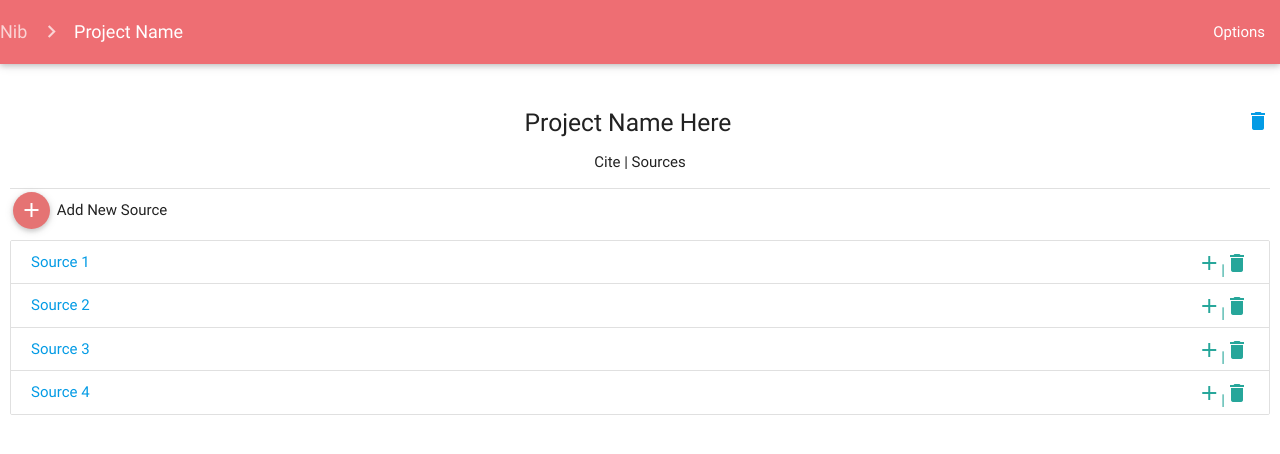
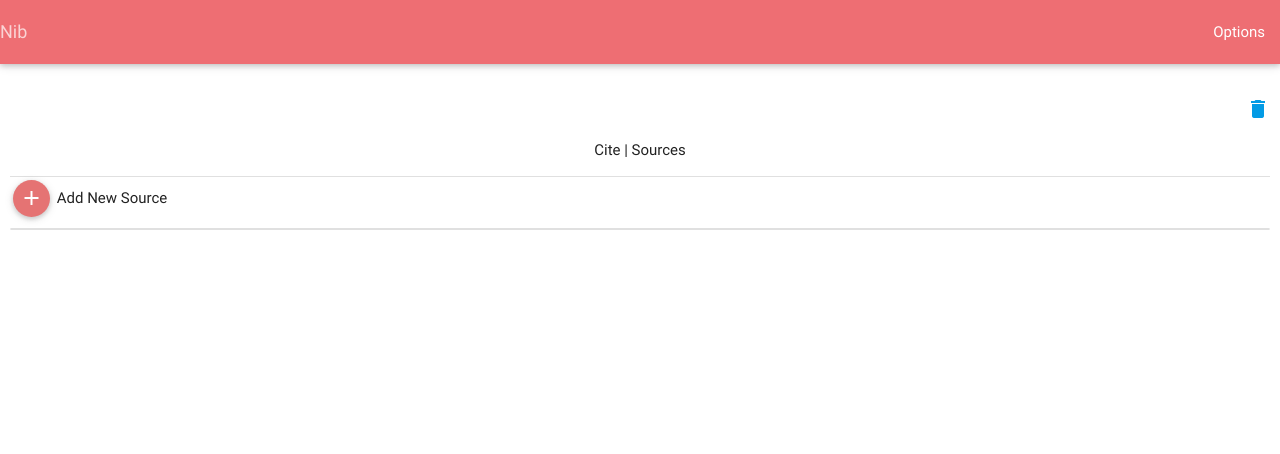
Before and after one commit to munrocape/302-group-7, a website: page Nib/data/dropdown/projectView.html in a window 1280 px wide. Drawn offline with Linux system fonts and the light colour scheme.

Commit message:
Listing sources is now dynamic, not hard coded anymore

```diff
--- a/Nib/data/dropdown/projectView.html
+++ b/Nib/data/dropdown/projectView.html
@@ -17,7 +17,7 @@
                     <!-- Use breadcrumps for navigation into projects -->
                     <div class="col s12">
                         <a href="dropdown.html" class="breadcrumb" id="home">Nib</a>
-                        <a href="#!" class="breadcrumb">Project Name</a>
+                        <a href="#!" class="projectName" class="breadcrumb"></a>
                     </div>
                 </div>
             </nav>
@@ -27,7 +27,7 @@
                     <div>
                         <!-- The name will need to be populated -->
                         <div class="right"><a href="#"><i class="material-icons">delete</i></a></div>
-                        <h5 class="center-align">Project Name Here</h5>
+                        <h5 class="center-align projectName"></h5>
                     </div>
                     <div><p class="center-align">Cite | Sources</p></div>
                     <div class="divider"></div>
@@ -39,10 +39,6 @@
 
                 <!-- List of (fake, for now) sources -->
                 <ul class="collection">
-                    <li class="collection-item"><div><a href="sourceView.html">Source 1</a><a href="#!" class="secondary-content"><i class="material-icons">add</i>|<i class="material-icons">delete</i></a></div></li>
-                    <li class="collection-item"><div><a href="sourceView.html">Source 2</a><a href="#!" class="secondary-content"><i class="material-icons">add</i>|<i class="material-icons">delete</i></a></div></li>
-                    <li class="collection-item"><div><a href="sourceView.html">Source 3</a><a href="#!" class="secondary-content"><i class="material-icons">add</i>|<i class="material-icons">delete</i></a></div></li>
-                    <li class="collection-item"><div><a href="sourceView.html">Source 4</a><a href="#!" class="secondary-content"><i class="material-icons">add</i>|<i class="material-icons">delete</i></a></div></li>
                 </ul>
                 <br>
             </div>
--- a/Nib/index.js
+++ b/Nib/index.js
@@ -107,6 +107,7 @@ open_count = 0;
 
 dropDownView.panel.port.emit(HOME, ss.storage.data)
 
+
 function handleClick(state, isMenu) {
   if (isMenu) {
     footer_open = !footer_open;
```
Also changed, not shown: Nib/data/dropdown/sourceView.html (+1 -1 lines), Nib/data/js/dropdownContentScript.js (+10 -2 lines).
